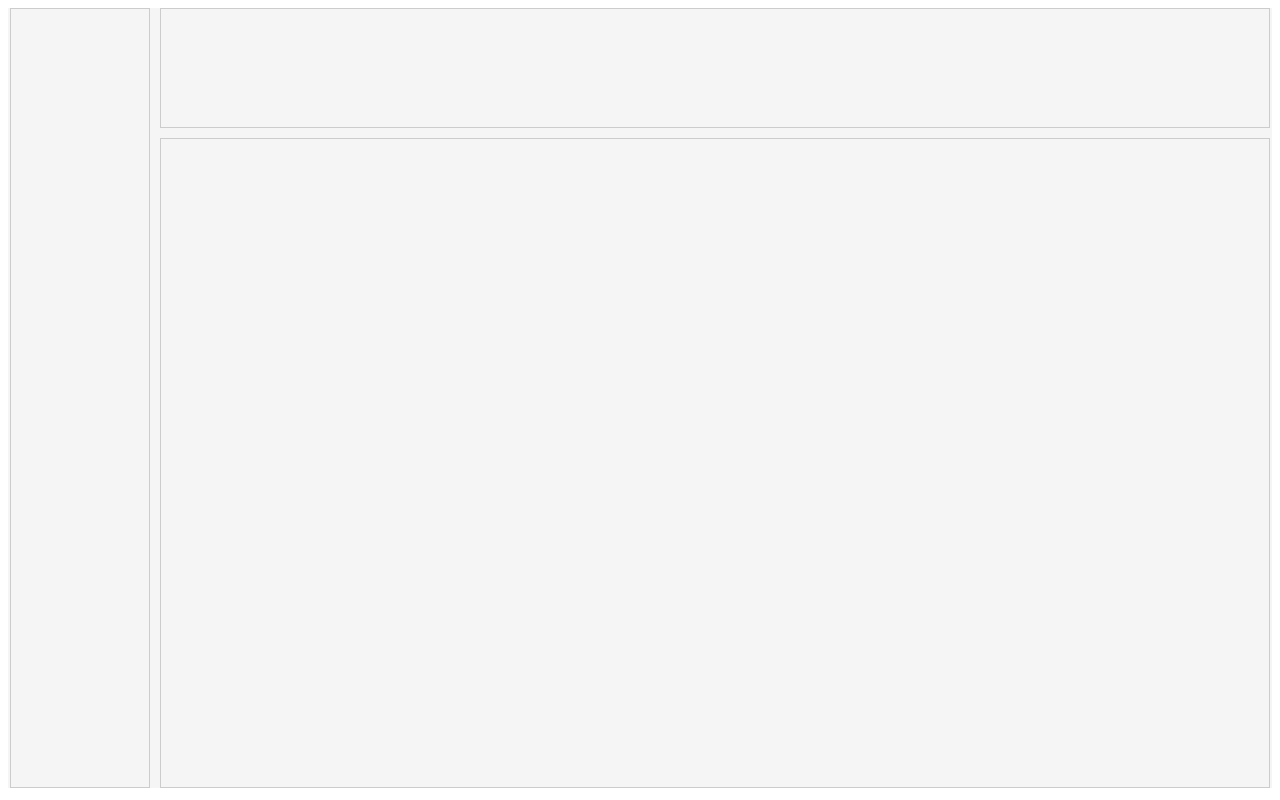
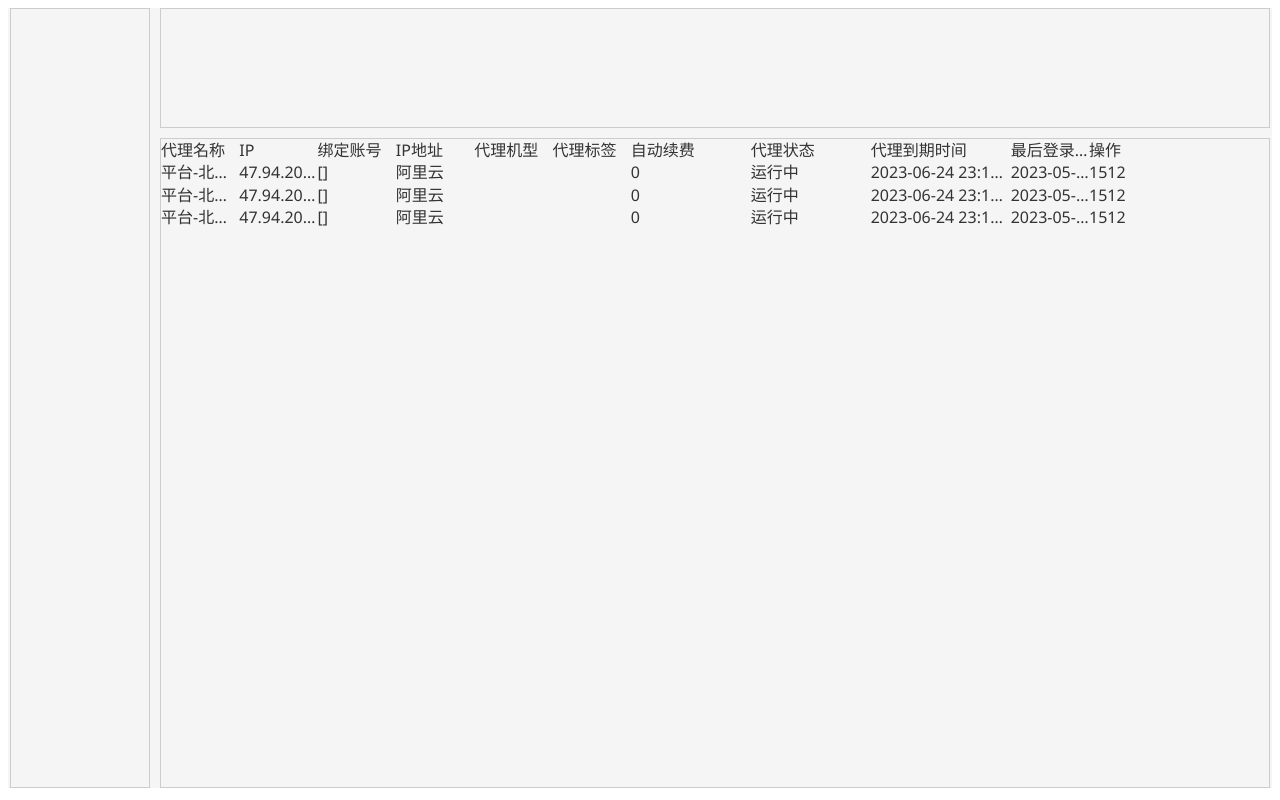
Before and after one commit to guoyuchang1997/ts-vue3, a Vue app: page / in a window 1280 px wide. Built offline with nearby package versions, Linux system fonts and the light colour scheme.

Commit message:
table表格

```diff
--- a/src/App.vue
+++ b/src/App.vue
@@ -1,5 +1,5 @@
 <script setup lang="ts">
-import Table from "~/index.vue";
+import Table from "~/table/index.vue";
 </script>
 
 <template>
--- a/src/components/index.vue
+++ /dev/null
@@ -1,101 +0,0 @@
-<template>
-  <div class="main">
-    <div class="le"></div>
-    <div class="ri">
-      <div class="ritop"></div>
-      <div class="rimain"></div>
-    </div>
-  </div>
-</template>
-
-<script lang="ts" setup>
-import { deviceCol, Itltle,Itltles, customerDeviceCol } from "@/plugin/tabletitle";
-import { ref } from "vue";
-let title = ref<Itltles[]>([]);
-(title.value = [
-  {
-    id: 1512,
-    shop_id: null,
-    device_info: "Device_9_9_1684941542_0_344336",
-    device_attribution: "北京",
-    device_function: null,
-    device_model: null,
-    created_at: "2023-05-24 23:19:02",
-    updated_at: "2023-05-24 23:19:37",
-    deleted_at: null,
-    last_login_at: null,
-    device_name: "平台-北京-0524-972616_0",
-    tags: [],
-    instance_id: "i-2ze9akdmwhkqoub5pgdm",
-    cpu: 1,
-    memory: 1,
-    start_time: "2023-05-24 23:19:02",
-    expired_time: "2023-06-24 23:19:02",
-    status: "running",
-    ip_address: "47.94.204.89",
-    mac_address: null,
-    zone_id: null,
-    region_id: "cn-beijing",
-    vtype: "ali",
-    company_id: 9,
-    auto_renew: 0,
-    info: null,
-    uid: 9,
-    oid: 1918,
-    send_type: 2,
-    remote_port: 22,
-    remote_username: "root",
-    remote_password: "IZqGeHVcwOl03aUF",
-    device_status: 1,
-    error_reason: null,
-    un: "rHyyC7hQfm9zU",
-    pw: "MaPJrsOP39RLteMc",
-    pt: 42847,
-    useruuid: null,
-    ext: null,
-    v2_ip: null,
-    tag_names: null,
-    time_day_num: 30,
-    account_count: 0,
-    status_text: "运行中",
-    vtype_text: "阿里云",
-    region_text: "北京",
-    auto_renew_text: "关闭续费",
-    is_enable: 1,
-    account: [],
-    log: [],
-    callback: null,
-  },
-]),
-  console.log(deviceCol, title,customerDeviceCol);
-</script>
-
-<style lang="less" scoped>
-.main {
-  width: calc(100vw - 20px);
-  height: calc(100vh - 20px);
-  margin: auto;
-  display: flex;
-}
-.le {
-  width: 140px;
-  height: 100%;
-  border: 1px solid #ccc;
-  margin-right: 10px;
-}
-.ri {
-  width: calc(100vw - 170px);
-  height: 100%;
-  .ritop {
-    width: 100%;
-    height: 120px;
-    border: 1px solid #ccc;
-    margin-bottom: 10px;
-  }
-  .rimain {
-    width: 100%;
-    height: calc(100vh - 150px);
-    border: 1px solid #ccc;
-  }
-}
-</style>
--- /dev/null
+++ b/src/components/table/index.vue
@@ -0,0 +1,232 @@
+<template>
+  <div class="main">
+    <div class="le"></div>
+    <div class="ri">
+      <div class="ritop"></div>
+      <div class="rimain">
+        <div class="title">
+          <div
+            :style="{ width: item.width }"
+            class="to ellipsis"
+            v-for="(item, index) in navtop"
+            :key="index"
+          >
+            {{ item.name }}
+          </div>
+        </div>
+        <Tabletd class="table_td" />
+      </div>
+    </div>
+  </div>
+</template>
+
+<script lang="ts" setup>
+import { deviceCol, Itltles, Itltle, customerDeviceCol } from "@/plugin/tabletitle";
+import Tabletd from "~/table/tr.vue";
+import { ref, provide } from "vue";
+let title = ref<Itltles[]>([]);
+title.value = [
+  {
+    id: 1512,
+    shop_id: null,
+    device_info: "Device_9_9_1684941542_0_344336",
+    device_attribution: "北京",
+    device_function: null,
+    device_model: null,
+    created_at: "2023-05-24 23:19:02",
+    updated_at: "2023-05-24 23:19:37",
+    deleted_at: null,
+    last_login_at: null,
+    device_name: "平台-北京-0524-972616_0",
+    tags: [],
+    instance_id: "i-2ze9akdmwhkqoub5pgdm",
+    cpu: 1,
+    memory: 1,
+    start_time: "2023-05-24 23:19:02",
+    expired_time: "2023-06-24 23:19:02",
+    status: "running",
+    ip_address: "47.94.204.89",
+    mac_address: null,
+    zone_id: null,
+    region_id: "cn-beijing",
+    vtype: "ali",
+    company_id: 9,
+    auto_renew: 0,
+    info: null,
+    uid: 9,
+    oid: 1918,
+    send_type: 2,
+    remote_port: 22,
+    remote_username: "root",
+    remote_password: "IZqGeHVcwOl03aUF",
+    device_status: 1,
+    error_reason: null,
+    un: "rHyyC7hQfm9zU",
+    pw: "MaPJrsOP39RLteMc",
+    pt: 42847,
+    useruuid: null,
+    ext: null,
+    v2_ip: null,
+    tag_names: null,
+    time_day_num: 30,
+    account_count: 0,
+    status_text: "运行中",
+    vtype_text: "阿里云",
+    region_text: "北京",
+    auto_renew_text: "关闭续费",
+    is_enable: 1,
+    account: [],
+    log: [],
+    callback: null,
+  },
+  {
+    id: 1512,
+    shop_id: null,
+    device_info: "Device_9_9_1684941542_0_344336",
+    device_attribution: "北京",
+    device_function: null,
+    device_model: null,
+    created_at: "2023-05-24 23:19:02",
+    updated_at: "2023-05-24 23:19:37",
+    deleted_at: null,
+    last_login_at: null,
+    device_name: "平台-北京-0524-972616_0",
+    tags: [],
+    instance_id: "i-2ze9akdmwhkqoub5pgdm",
+    cpu: 1,
+    memory: 1,
+    start_time: "2023-05-24 23:19:02",
+    expired_time: "2023-06-24 23:19:02",
+    status: "running",
+    ip_address: "47.94.204.89",
+    mac_address: null,
+    zone_id: null,
+    region_id: "cn-beijing",
+    vtype: "ali",
+    company_id: 9,
+    auto_renew: 0,
+    info: null,
+    uid: 9,
+    oid: 1918,
+    send_type: 2,
+    remote_port: 22,
+    remote_username: "root",
+    remote_password: "IZqGeHVcwOl03aUF",
+    device_status: 1,
+    error_reason: null,
+    un: "rHyyC7hQfm9zU",
+    pw: "MaPJrsOP39RLteMc",
+    pt: 42847,
+    useruuid: null,
+    ext: null,
+    v2_ip: null,
+    tag_names: null,
+    time_day_num: 30,
+    account_count: 0,
+    status_text: "运行中",
+    vtype_text: "阿里云",
+    region_text: "北京",
+    auto_renew_text: "关闭续费",
+    is_enable: 1,
+    account: [],
+    log: [],
+    callback: null,
+  },
+  {
+    id: 1512,
+    shop_id: null,
+    device_info: "Device_9_9_1684941542_0_344336",
+    device_attribution: "北京",
+    device_function: null,
+    device_model: null,
+    created_at: "2023-05-24 23:19:02",
+    updated_at: "2023-05-24 23:19:37",
+    deleted_at: null,
+    last_login_at: null,
+    device_name: "平台-北京-0524-972616_0",
+    tags: [],
+    instance_id: "i-2ze9akdmwhkqoub5pgdm",
+    cpu: 1,
+    memory: 1,
+    start_time: "2023-05-24 23:19:02",
+    expired_time: "2023-06-24 23:19:02",
+    status: "running",
+    ip_address: "47.94.204.89",
+    mac_address: null,
+    zone_id: null,
+    region_id: "cn-beijing",
+    vtype: "ali",
+    company_id: 9,
+    auto_renew: 0,
+    info: null,
+    uid: 9,
+    oid: 1918,
+    send_type: 2,
+    remote_port: 22,
+    remote_username: "root",
+    remote_password: "IZqGeHVcwOl03aUF",
+    device_status: 1,
+    error_reason: null,
+    un: "rHyyC7hQfm9zU",
+    pw: "MaPJrsOP39RLteMc",
+    pt: 42847,
+    useruuid: null,
+    ext: null,
+    v2_ip: null,
+    tag_names: null,
+    time_day_num: 30,
+    account_count: 0,
+    status_text: "运行中",
+    vtype_text: "阿里云",
+    region_text: "北京",
+    auto_renew_text: "关闭续费",
+    is_enable: 1,
+    account: [],
+    log: [],
+    callback: null,
+  },
+];
+provide("title", title);
+provide("devlist", deviceCol);
+provide("omwlist", customerDeviceCol);
+let navtop = ref<Itltle[]>([]);
+navtop.value = [...deviceCol];
+</script>
+
+<style lang="less" scoped>
+.main {
+  width: calc(100vw - 20px);
+  height: calc(100vh - 20px);
+  margin: auto;
+  display: flex;
+}
+.le {
+  width: 140px;
+  height: 100%;
+  border: 1px solid #ccc;
+  margin-right: 10px;
+}
+.ri {
+  width: calc(100vw - 170px);
+  height: 100%;
+  .ritop {
+    width: 100%;
+    height: 120px;
+    border: 1px solid #ccc;
+    margin-bottom: 10px;
+  }
+  .rimain {
+    width: 100%;
+    height: calc(100vh - 150px);
+    border: 1px solid #ccc;
+    .title {
+      display: table;
+      table-layout: fixed;
+      width: 100%;
+      .to {
+        display: table-cell;
+      }
+    }
+  }
+}
+</style>
--- a/src/components/table/td.vue
+++ b/src/components/table/td.vue
@@ -1,7 +1,14 @@
 <template>
-  <div>toubu</div>
+  <div>
+    {{ data[code] }}
+  </div>
 </template>
 
-<script setup></script>
+<script setup>
+const props = defineProps({
+  data: Object,
+  code: String,
+});
+</script>
 
 <style lang="scss" scoped></style>
--- a/src/components/table/tr.vue
+++ b/src/components/table/tr.vue
@@ -1,7 +1,38 @@
 <template>
-  <div>meiyihang</div>
+  <div class="main-tr">
+    <div class="con" v-for="(item, index) in title" :key="index">
+      <Td
+        class="tr_td ellipsis"
+        v-for="(va, index) in devlist"
+        :key="index"
+        :data="item"
+        :code="va.code"
+        :style="{ width: va.width }"
+
+      />
+    </div>
+  </div>
 </template>
 
-<script setup></script>
+<script setup lang="ts">
+import { inject } from "vue";
+import Td from "~/table/td.vue";
+const title = inject("title");
+const devlist = inject("devlist");
+const omwlist = inject("omwlist");
+console.log(title);
+</script>
 
-<style lang="scss" scoped></style>
+<style lang="less" scoped>
+.main-tr {
+  width: 100%;
+  .con {
+    width: 100%;
+    display: table;
+    table-layout: fixed;
+    .tr_td {
+      display: table-cell;
+    }
+  }
+}
+</style>
--- a/src/plugin/tabletitle.ts
+++ b/src/plugin/tabletitle.ts
@@ -1,3 +1,5 @@
+import { type } from "os";
+
 /**
  * 平台设备
  */
@@ -20,28 +22,12 @@ export interface Itltle {
   tpl?: string;
 }
 
-
 export interface Itltles {
   /**
    * 设备id
    */
   id: Number | string;
-  /**
-   * 标题
-   */
-  name: string;
-  /**
-   * 宽度
-   */
-  width: string;
-  /**
-   * 代理名称
-   */
-  code: string;
-  /**
-   * 渲染类型
-   */
-  tpl?: string;
+  [key: string]: any;
 }
 export const information = [
   {
```
